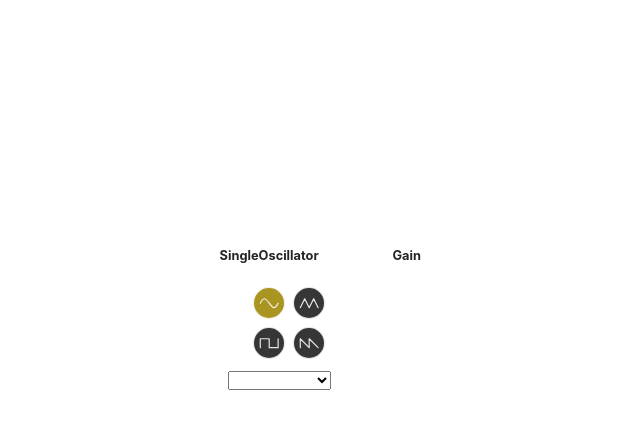
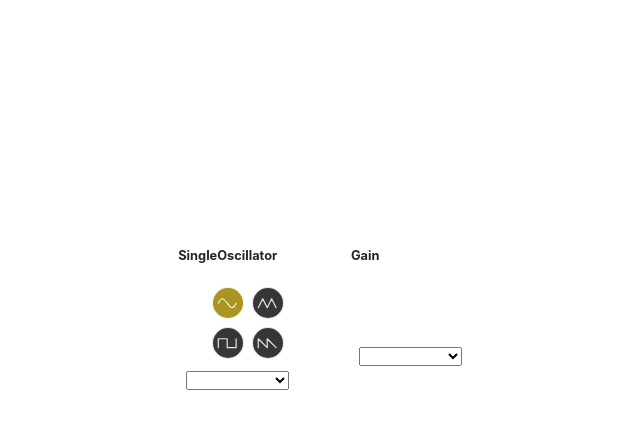
Before and after one commit to syeo66/audio-synth-test, a React (Vite) app: page / in a window 1280 px wide. Both pictures are taken after a click on the button "Start Rack". Shown: the top 428 px of the page, without its empty margins (306-946 px from the left). Built offline with nearby package versions, Linux system fonts and the light colour scheme.

Commit message:
Make OutputSelector generic and add it to Gain

```diff
--- a/src/components/Knob.tsx
+++ b/src/components/Knob.tsx
@@ -38,6 +38,7 @@ const Knob: React.FC<KnobProps> = ({ label, onChange, value, step, min, max }) =
 const KnobWrapper = styled.div`
   width: 2.5rem;
   height: 2.5rem;
+  margin-bottom: 0.5rem;
 `
 
 const KnobLabel = styled.div`
--- /dev/null
+++ b/src/components/OutputSelector.tsx
@@ -0,0 +1,55 @@
+import React, { ChangeEventHandler, memo, useCallback, useContext, useMemo } from 'react'
+
+import { CaseContext } from './Case'
+
+interface OutputSelectorProps {
+  audioNode: AudioNode | undefined
+  moduleName: string
+}
+
+const OutputSelector: React.FC<OutputSelectorProps> = ({ audioNode, moduleName: inputModuleName }) => {
+  const { inputs } = useContext(CaseContext)
+
+  const inputsList = useMemo(() => {
+    return Object.entries(inputs).reduce<Record<string, AudioNode>>((acc, [moduleName, moduleIns]) => {
+      if (inputModuleName === moduleName) {
+        return acc
+      }
+
+      const moduleEntries = Object.entries(moduleIns).reduce<Record<string, AudioNode>>(
+        (innerAcc, [inputName, inputNode]) => {
+          const name = `${moduleName} > ${inputName}`
+          return { ...innerAcc, [name]: inputNode }
+        },
+        {}
+      )
+
+      return { ...acc, ...moduleEntries }
+    }, {})
+  }, [inputModuleName, inputs])
+
+  const handleSelectOutput = useCallback<ChangeEventHandler<HTMLSelectElement>>(
+    (e) => {
+      const id = e.target.value
+      const node = inputsList[id]
+
+      audioNode?.disconnect()
+      audioNode?.connect(node)
+    },
+    [audioNode, inputsList]
+  )
+
+  return (
+    <label>
+      <select onChange={handleSelectOutput}>
+        <option></option>
+        {Object.entries(inputsList).map(([moduleName]) => (
+          <option key={moduleName}>{moduleName}</option>
+        ))}
+      </select>
+      {' ->'}
+    </label>
+  )
+}
+
+export default memo(OutputSelector)
--- a/src/modules/Gain.tsx
+++ b/src/modules/Gain.tsx
@@ -3,6 +3,7 @@ import { useCallback, useContext, useEffect, useRef, useState } from 'react'
 import { CaseContext } from '../components/Case'
 import Knob from '../components/Knob'
 import Module from '../components/Module'
+import OutputSelector from '../components/OutputSelector'
 
 const Gain = () => {
   const gain = useRef<GainNode>()
@@ -18,7 +19,6 @@ const Gain = () => {
     }
 
     gain.current = audioCtx.createGain()
-    gain.current.connect(audioCtx.destination)
     gain.current.gain.setValueAtTime(0, audioCtx.currentTime)
 
     registerModule({ moduleName: 'gain', inputs: { main: gain.current } })
@@ -40,6 +40,9 @@ const Gain = () => {
       <div>
         <Knob label="Gain" min={0} max={1} step={0.05} value={currentGain} onChange={handleGainChange} />
       </div>
+      <div>
+        <OutputSelector audioNode={gain.current} moduleName="gain" />
+      </div>
     </Module>
   )
 }
--- a/src/modules/SingleOscillator.tsx
+++ b/src/modules/SingleOscillator.tsx
@@ -1,7 +1,8 @@
-import { ChangeEventHandler, useCallback, useContext, useEffect, useMemo, useRef, useState } from 'react'
+import { useCallback, useContext, useEffect, useRef, useState } from 'react'
 
 import { CaseContext } from '../components/Case'
 import Module from '../components/Module'
+import OutputSelector from '../components/OutputSelector'
 import PushButton from '../components/PushButton'
 import Sawtooth from '../icons/Sawtooth'
 import Sine from '../icons/Sine'
@@ -13,7 +14,7 @@ const SingleOscillator = () => {
 
   const oscillator = useRef<OscillatorNode>()
 
-  const { audioCtx, inputs } = useContext(CaseContext)
+  const { audioCtx } = useContext(CaseContext)
 
   // TODO Add default connections
   useEffect(() => {
@@ -32,20 +33,6 @@ const SingleOscillator = () => {
     }
   }, [audioCtx])
 
-  const inputsList = useMemo(() => {
-    return Object.entries(inputs).reduce<Record<string, AudioNode>>((acc, [moduleName, moduleIns]) => {
-      const moduleEntries = Object.entries(moduleIns).reduce<Record<string, AudioNode>>(
-        (innerAcc, [inputName, inputNode]) => {
-          const name = `${moduleName} > ${inputName}`
-          return { ...innerAcc, [name]: inputNode }
-        },
-        {}
-      )
-
-      return { ...acc, ...moduleEntries }
-    }, {})
-  }, [inputs])
-
   const handleSelect = useCallback((oscType: OscillatorType) => {
     if (!oscillator.current) {
       return
@@ -60,16 +47,6 @@ const SingleOscillator = () => {
   const handleSelectSawtooth = useCallback(() => handleSelect('sawtooth'), [handleSelect])
 
   // TODO: Generalize inputs / outputs selection
-  const handleSelectOutput = useCallback<ChangeEventHandler<HTMLSelectElement>>(
-    (e) => {
-      const id = e.target.value
-      const node = inputsList[id]
-
-      oscillator.current?.disconnect()
-      oscillator.current?.connect(node)
-    },
-    [inputsList]
-  )
 
   return (
     <Module title="SingleOscillator">
@@ -92,15 +69,7 @@ const SingleOscillator = () => {
         </PushButton>
       </div>
       <div>
-        <label>
-          <select onChange={handleSelectOutput}>
-            <option></option>
-            {Object.entries(inputsList).map(([moduleName]) => (
-              <option key={moduleName}>{moduleName}</option>
-            ))}
-          </select>
-          {' ->'}
-        </label>
+        <OutputSelector audioNode={oscillator.current} moduleName="singleOscillator" />
       </div>
     </Module>
   )
```
